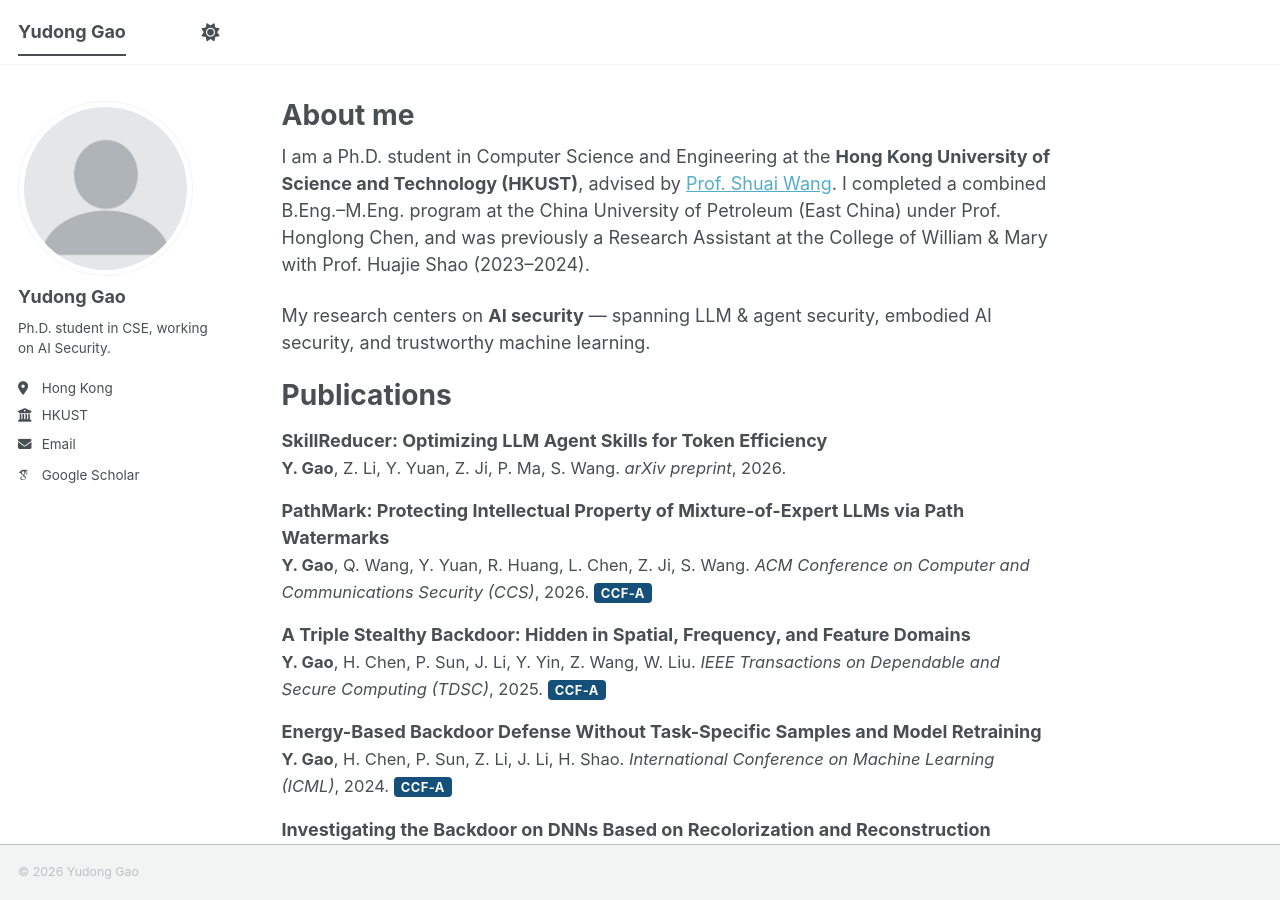
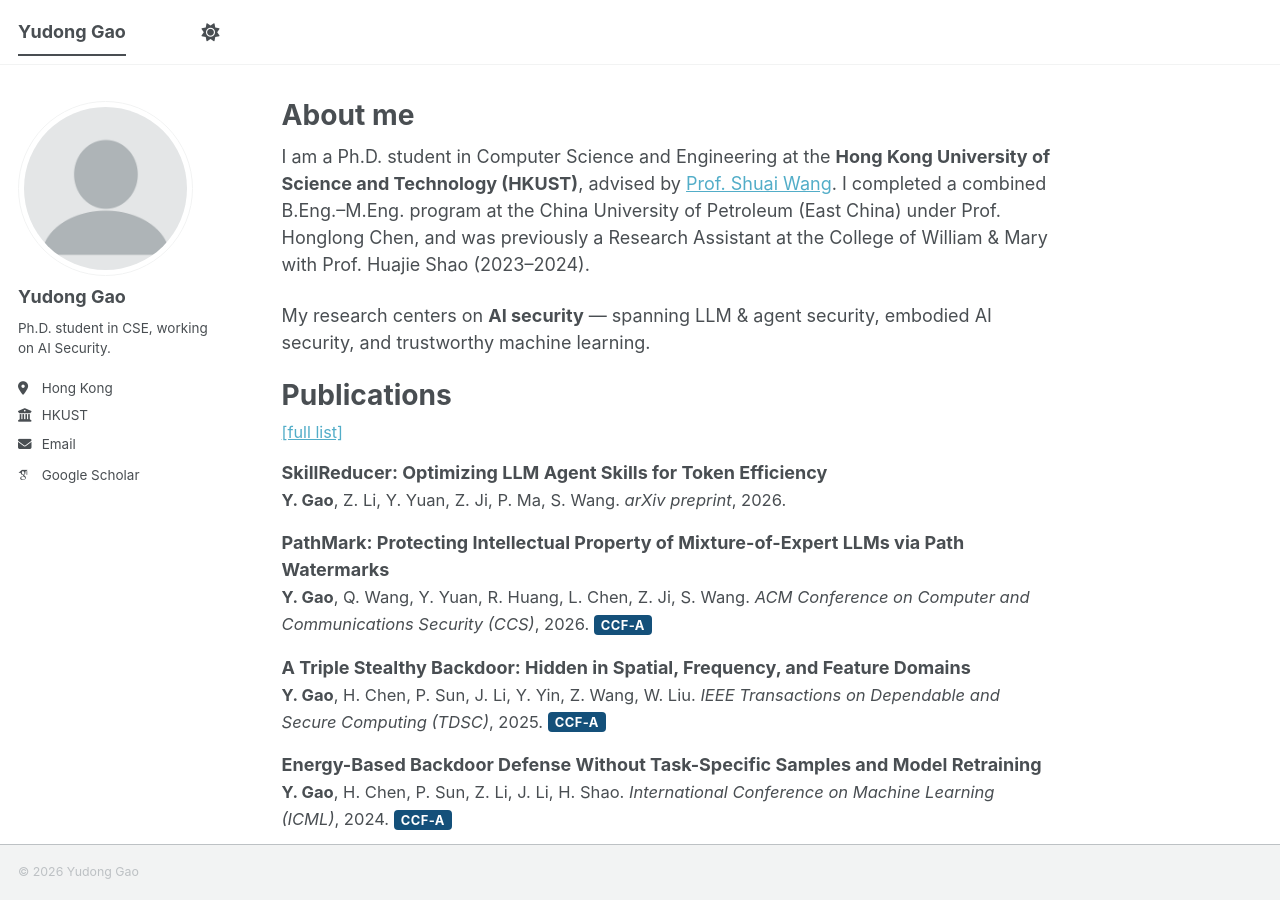
Before and after one commit to ifen1/ifen1.github.io, a Jekyll site: the page built from _pages/about.md, in a window 1280 px wide and 900 px high. Built offline with Jekyll 4.4.1, drawn with Linux system fonts in a browser that asks for light colours; some web fonts are replaced; a script bundle is joined from its source files by our own code; library files that are not in the unit come from our copies.

Commit message:
Add [full list] link to Google Scholar under Publications
Co-Authored-By: Claude Opus 4.8 (1M context) <noreply@anthropic.com>

```diff
--- a/_pages/about.md
+++ b/_pages/about.md
@@ -13,6 +13,7 @@ My research centers on **AI security** — spanning LLM & agent security, embodi
 
 Publications
 ======
+<p style="margin:-0.4em 0 0.9em;font-size:0.9em;"><a href="https://scholar.google.com/citations?user=Zl_y8koAAAAJ" target="_blank" rel="noopener">[full list]</a></p>
 {% assign pre = site.publications | where: "group", "preprint" | sort: "date" | reverse %}
 {% for post in pre %}
 <p style="margin-bottom:0.9em;">
```
